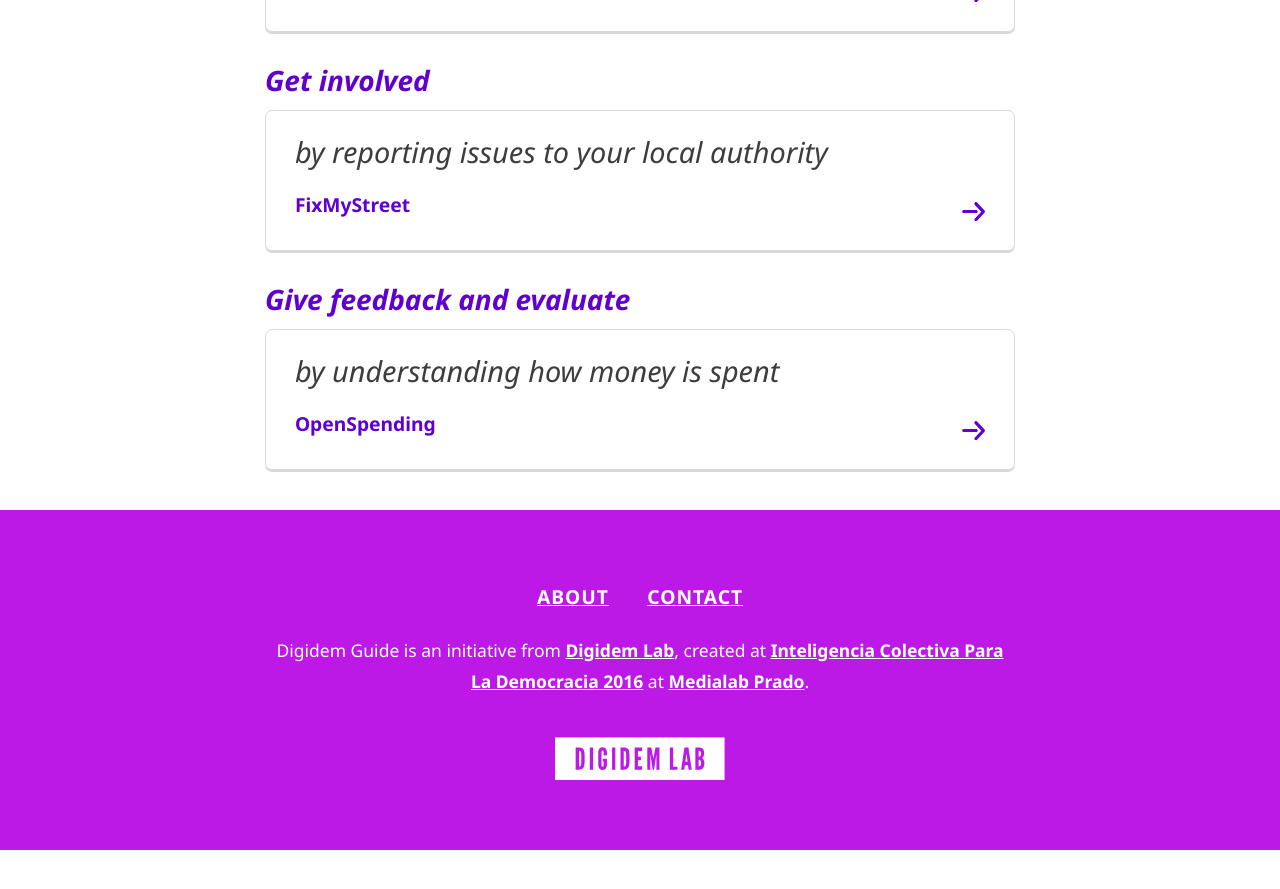
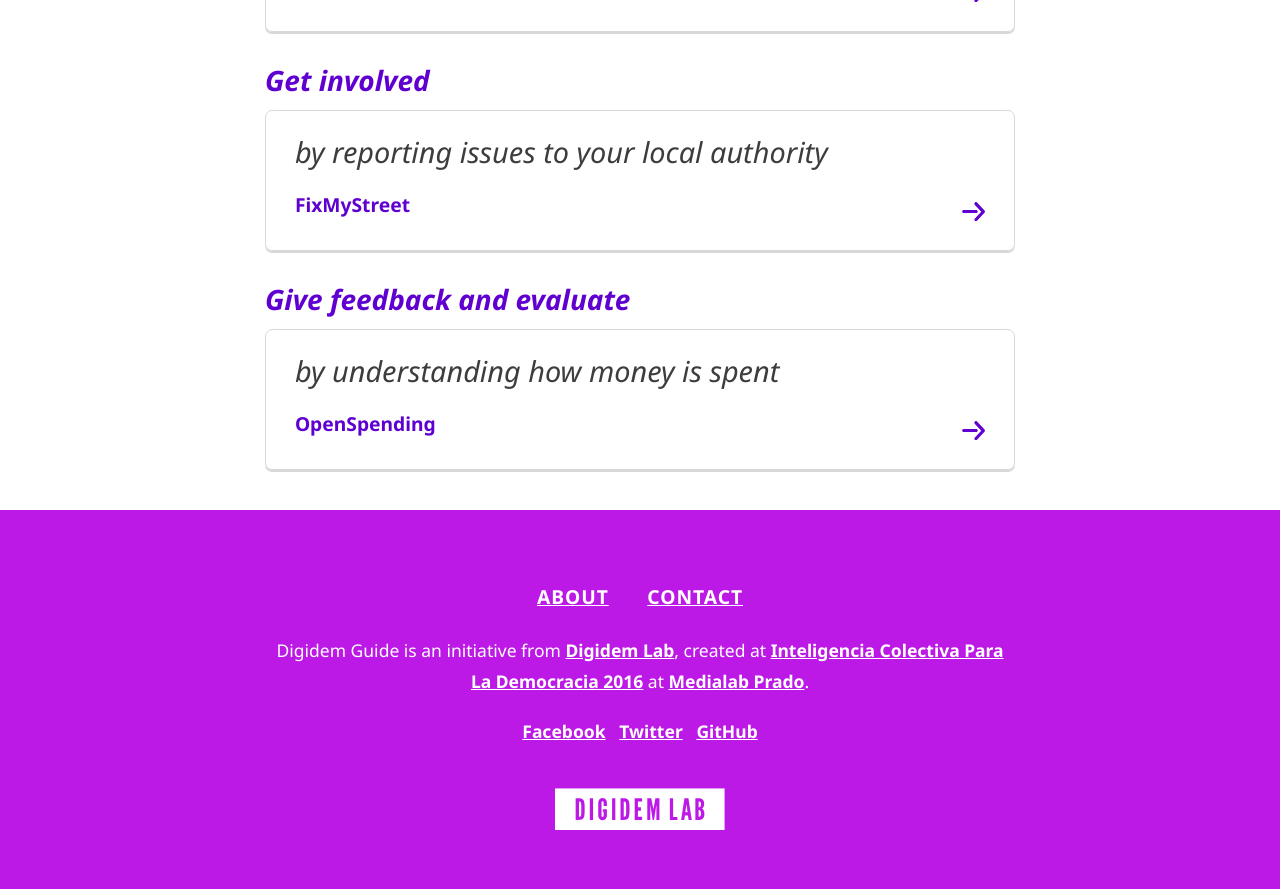
Before and after one commit to digidemlab/democat, a Jekyll site: the page built from index.md, in a window 1280 px wide and 900 px high, scrolled down 2423 px. Shown: the top 889 px of the window. Built offline with Jekyll 4.4.1, drawn with Linux system fonts in a browser that asks for light colours; before the commit the page ends 3273 px from its top, so only the background shows below that.

Commit message:
Footer social links

```diff
--- a/_includes/panel/footer.html
+++ b/_includes/panel/footer.html
@@ -7,6 +7,11 @@
         </p>
         <p class="body-text -small -white">Digidem Guide is an initiative from <a class="text-link -white" href="http://digidemlab.org">Digidem Lab</a>, created at <a class="text-link -white" href="http://inteligenciacolectiva.cc/">Inteligencia Colectiva Para La Democracia 2016</a> at <a class="text-link -white" href="http://medialab-prado.es/">Medialab Prado</a>.
         </p>
+        <p class="body-text -small -white">
+          <a class="text-link -white" href="https://www.facebook.com/groups/DigidemGuide/">Facebook</a> &nbsp;
+          <a class="text-link -white" href="https://twitter.com/digidemguide">Twitter</a> &nbsp;
+          <a class="text-link -white" href="https://github.com/digidemlab/digidemguide">GitHub</a>
+        </p>
         <a class="clean-link" href="http://digidemlab.org">
           <img class="logo-digidemlab" src="{{site.baseurl}}/assets/images/svg/logo-digidemlab.svg">
         </a>
```
